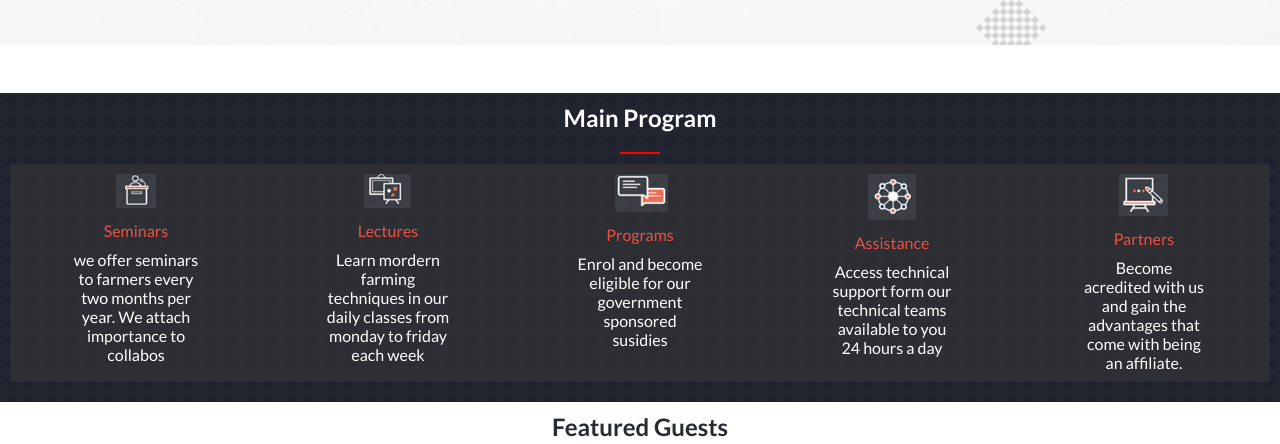
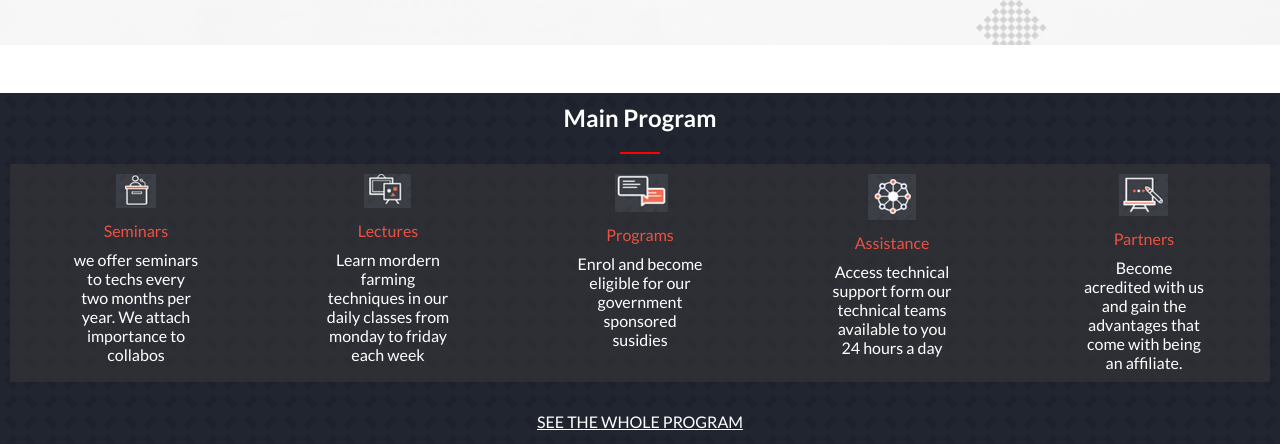
Before and after one commit to assadounto/Final-Capstone1, a website: page index.html in a window 1280 px wide. Shown: the part 508-952 px from the top of the page. Drawn offline with Linux system fonts and the light colour scheme; a web font is replaced by a local one.

Commit message:
add see more section line on desktop

```diff
--- a/index.html
+++ b/index.html
@@ -59,7 +59,7 @@
                 <ul class="blocks">
                     <li class="b"><i class="C"><img src="img/1.png" alt=""></i>
                         <p class="A">Seminars</p>
-                        <p class="B">we offer seminars to farmers every two months
+                        <p class="B">we offer seminars to techs every two months
                             per year. We attach importance to collabos
                         </p>
                     </li>
@@ -93,6 +93,7 @@
 
                 </ul>
                 <button class="join" type="button">Attend The Summit</button>
+                <p class="psee" id="psee">SEE THE WHOLE PROGRAM</p>
      </section>
      <section class="speaker-sec">
         <h2 class="speaker-header">Featured Guests</h2>
```
